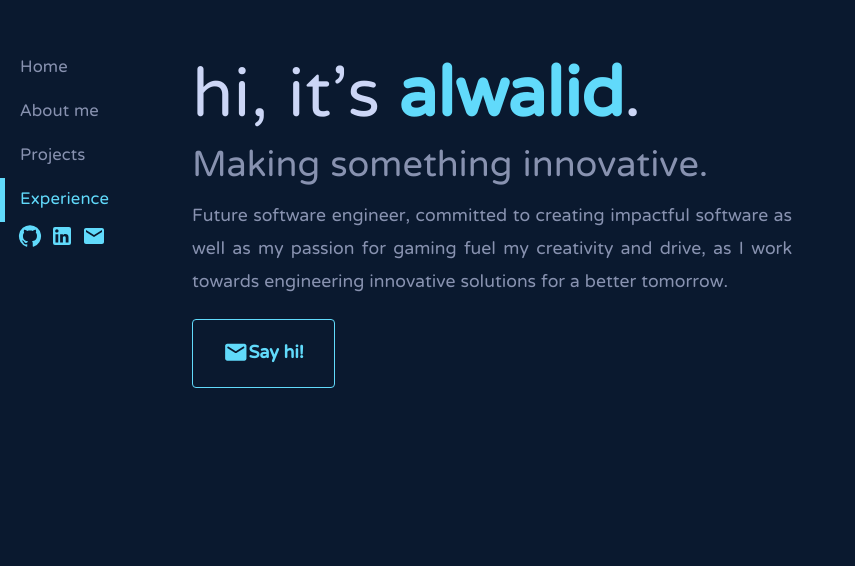
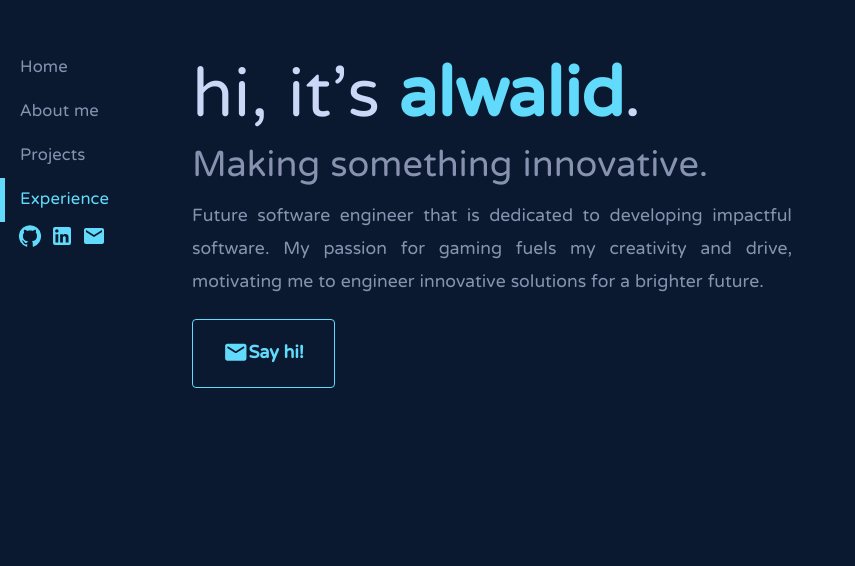
Before and after one commit to wxlkda/realport, a React (Create React App) app: page / in a window 1280 px wide. Shown: the part 234-800 px from the top of the page, without its empty margins (0-855 px from the left). Built offline with nearby package versions, Linux system fonts and the light colour scheme.

Commit message:
Removed unused var and updated description

```diff
--- a/src/js/About.js
+++ b/src/js/About.js
@@ -1,7 +1,6 @@
 import '../css/about.css';
 
 import useNav from "../hooks/useNav";
-import FadeInSection from "./FadeInSection.js";
 
 function About() {
     const aboutRef = useNav("about");
--- a/src/js/Intro.js
+++ b/src/js/Intro.js
@@ -21,7 +21,7 @@ function Intro() {
             </div>
 
             <div className="intro-inspirational">
-            Future software engineer, committed to creating impactful software as well as my passion for gaming fuel my creativity and drive, as I work towards engineering innovative solutions for a better tomorrow.
+            Future software engineer that is dedicated to developing impactful software. My passion for gaming fuels my creativity and drive, motivating me to engineer innovative solutions for a brighter future.
             </div>
             <br></br>
 
```
